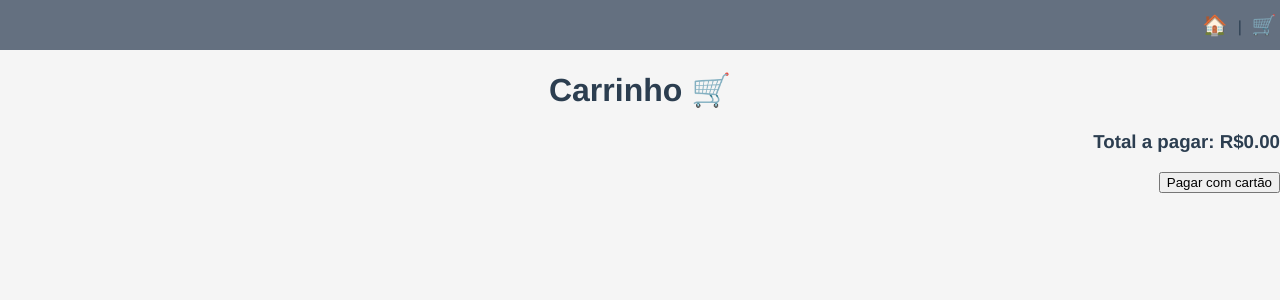
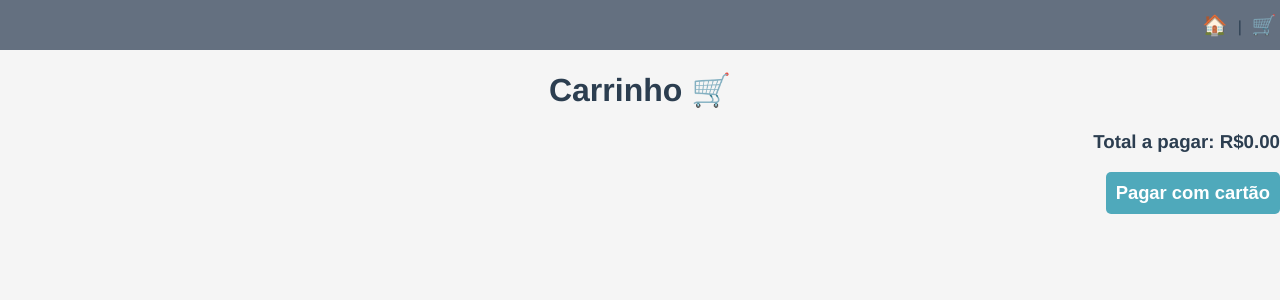
Before and after one commit to ReinaldoARamos/Loja, a Vue app: page /Cart in a window 1280 px wide. Shown: the top 300 px of the page. Built offline with nearby package versions, Linux system fonts and the light colour scheme.

Commit message:
Estilizações finais. Projeto concluido

```diff
--- a/src/components/cart/CardSummaryPaymentCard.vue
+++ b/src/components/cart/CardSummaryPaymentCard.vue
@@ -7,12 +7,27 @@
 </template>
 <script>
 export default {
+  computed: {
+    cart_total() {
+      return this.$store.getters.cartTotal;
+    },
+  },
+};
+</script>
 
-    computed:{
+<style lang="scss">
+button.view-product-button {
+  padding: 10px;
+  background-color: rgb(79, 169, 187);
+  border: none;
+  color: white;
+  font-weight: bold;
+  font-size: 1.15rem;
+  border-radius: 5px;
+  cursor: pointer;
 
-        cart_total(){
-            return this.$store.getters.cartTotal
-        }
-    }
+  &:hover {
+    background-color: red;
+  }
 }
-</script>
+</style>
```
